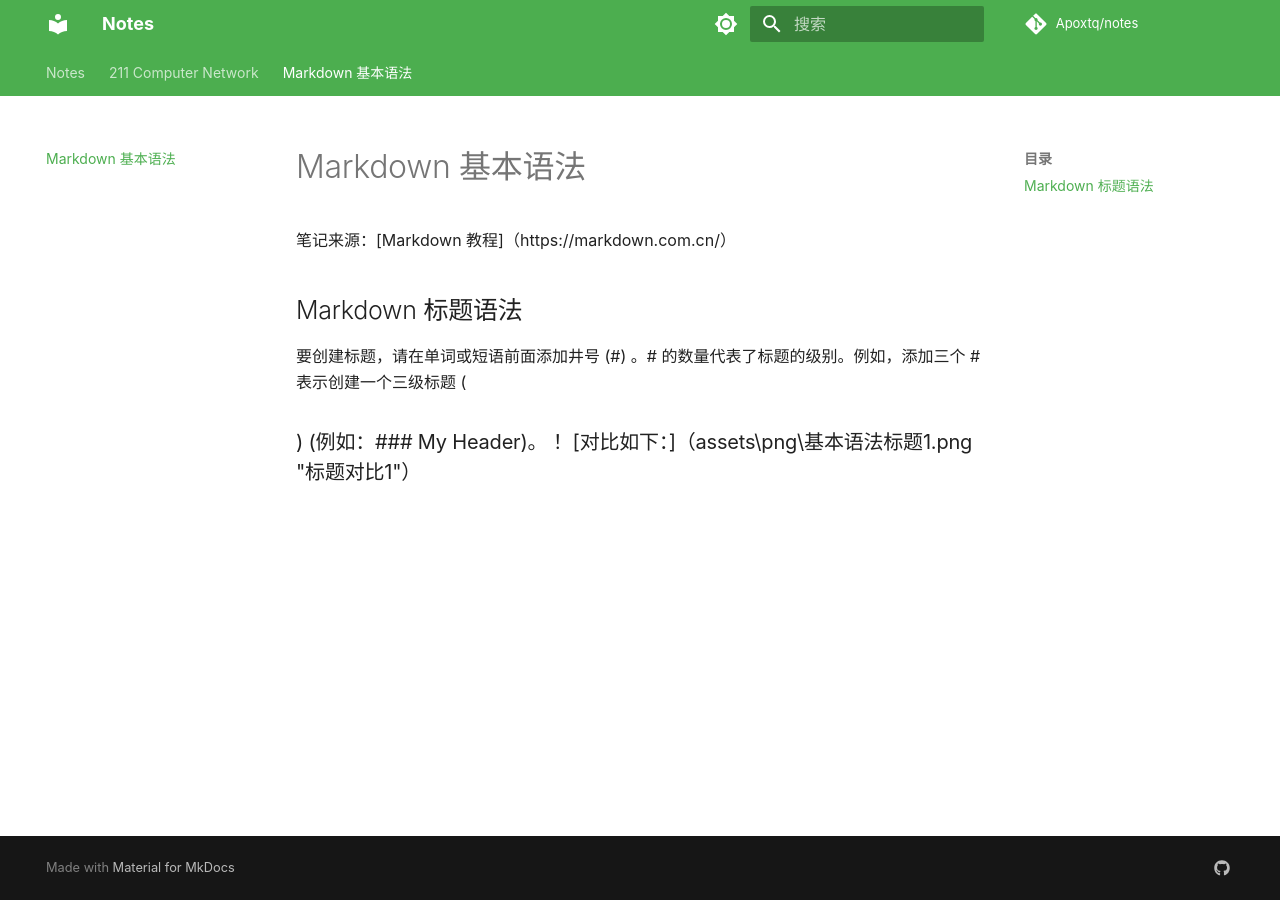
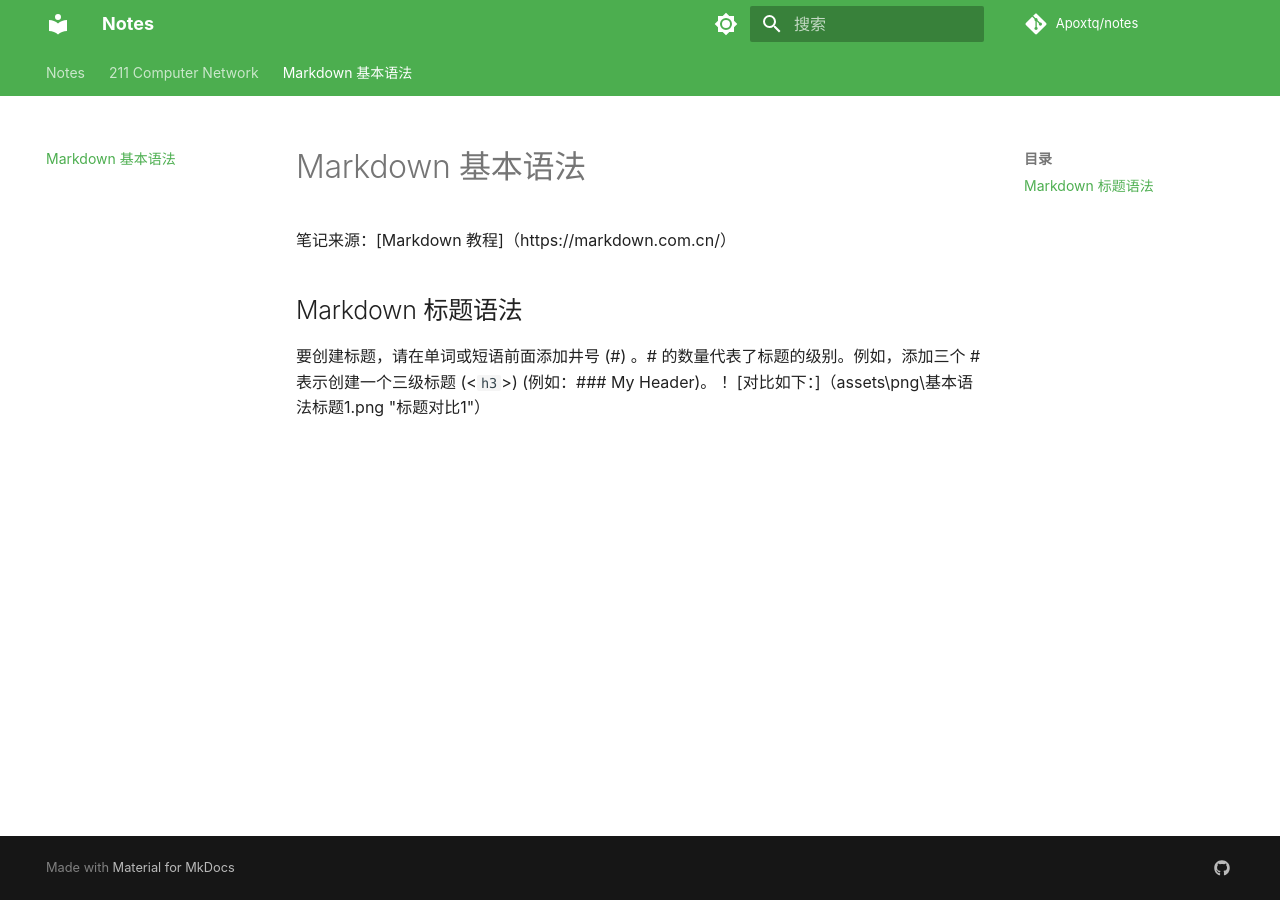
Before and after one commit to Apoxtq/notes, an MkDocs documentation site: the page built from docs/Markdown_语法笔记.md, in a window 1280 px wide. Built offline with MkDocs 1.6.1 and Material for MkDocs 9.7.7, drawn with Linux system fonts in a browser that asks for light colours; some web fonts are replaced.

Commit message:
修改了一些错误比如h3没有引用导致的文字变大

```diff
--- a/docs/Markdown_语法笔记.md
+++ b/docs/Markdown_语法笔记.md
@@ -5,5 +5,5 @@
 
 ##Markdown 标题语法
 
-要创建标题，请在单词或短语前面添加井号 (#) 。# 的数量代表了标题的级别。例如，添加三个 # 表示创建一个三级标题 (<h3>) (例如：### My Header)。
+要创建标题，请在单词或短语前面添加井号 (#) 。# 的数量代表了标题的级别。例如，添加三个 # 表示创建一个三级标题 (<`h3`>) (例如：### My Header)。
 ！[对比如下：]（assets\png\基本语法标题1.png "标题对比1"）
```
